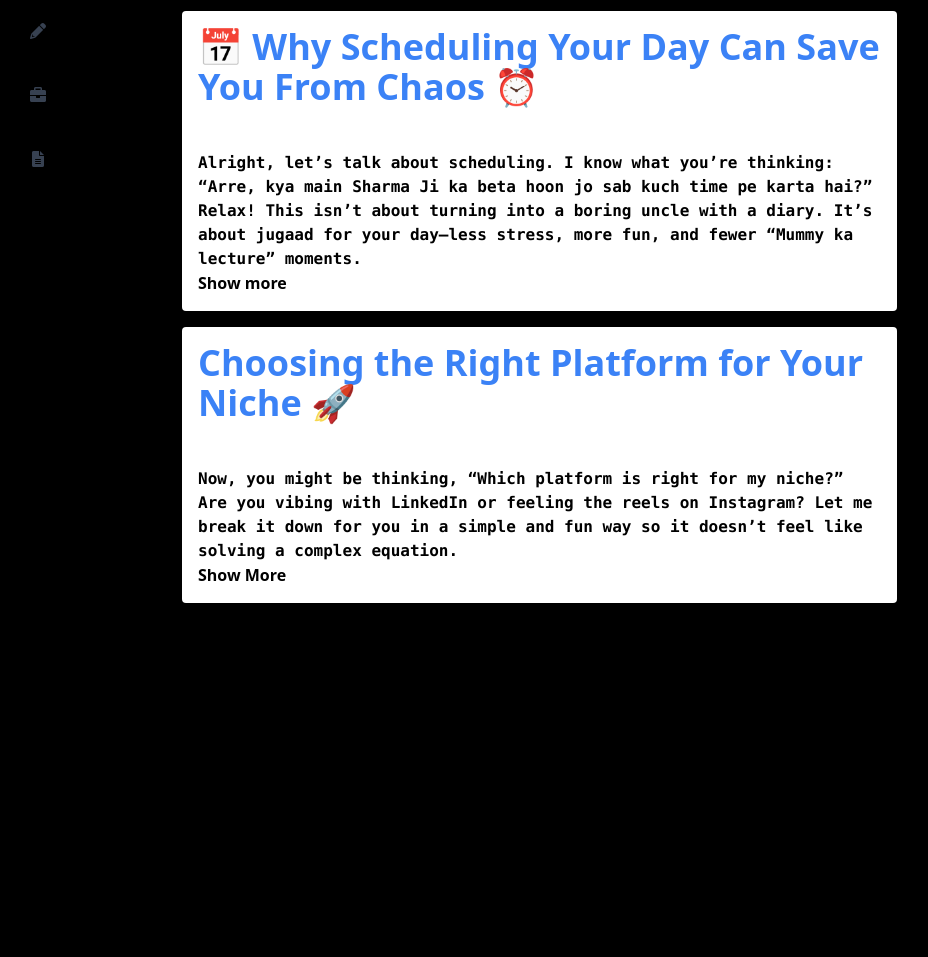
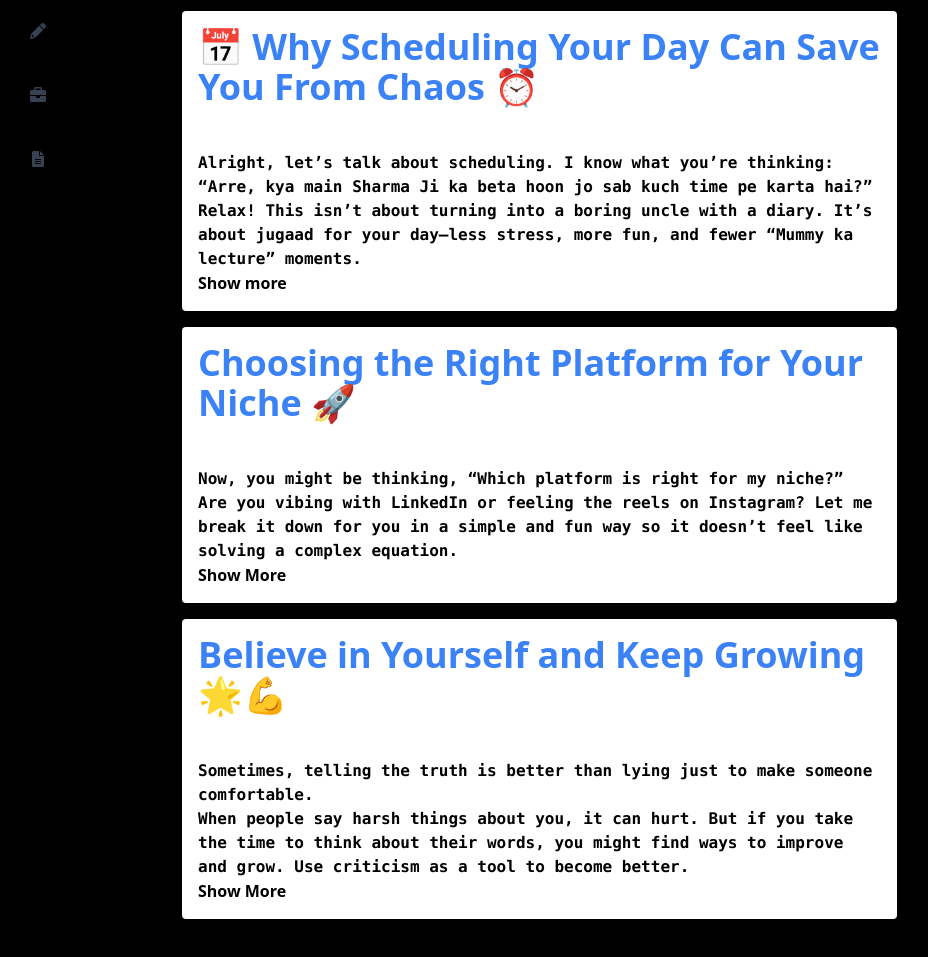
Before and after one commit to Subhadeep-Paul5/My-Website, a plain HTML site: page blog.html in a window 1280 px wide. Shown: the part 369-1326 px from the top of the page, without its empty margins (90-1018 px from the left). Before the commit the page ends 1100 px from the top, so only its background shows below. Drawn offline with nearby package versions, Linux system fonts and the light colour scheme.

Commit message:
Update blog.html

```diff
--- a/blog.html
+++ b/blog.html
@@ -118,7 +118,31 @@ Alright, let’s talk about scheduling. I know what you’re thinking: “Arre,
 </h6><a href="https://www.linkedin.com/posts/subhadeep-paul5_findyourniche-personalgrowth-personaldevelopment-activity-7269701251309666304-p6P2?utm_source=share&utm_medium=member_android"> Show More </a>
 </div>
 </div>
+<div class="bg-white dark:bg-white-500 text-black font-bold rounded shadow-sm p-4 mb-4">
 
+<div class="flex items-start mb-4">              <div>
+
+<h5 class="text-4xl mb-1"><span class="text-blue-500 font-bold">Believe in Yourself and Keep Growing 🌟💪</span></h5>
+
+ <br>
+
+</div>
+
+</div>
+
+ <div class="w-full">
+
+ <h6 class="text-1xl font-mono">
+
+Sometimes, telling the truth is better than lying just to make someone comfortable.
+<br>
+When people say harsh things about you, it can hurt. But if you take the time to think about their words, you might find ways to improve and grow. Use criticism as a tool to become better.
+
+ </h6>
+ <a href="https://www.linkedin.com/posts/subhadeep-paul5_growthmindset-selfbelief-keepimproving-activity-7270424566634549249-3opE?utm_source=share&utm_medium=member_android"> Show More</a>
+ </div>
+
+</div>
 
 
 
```
